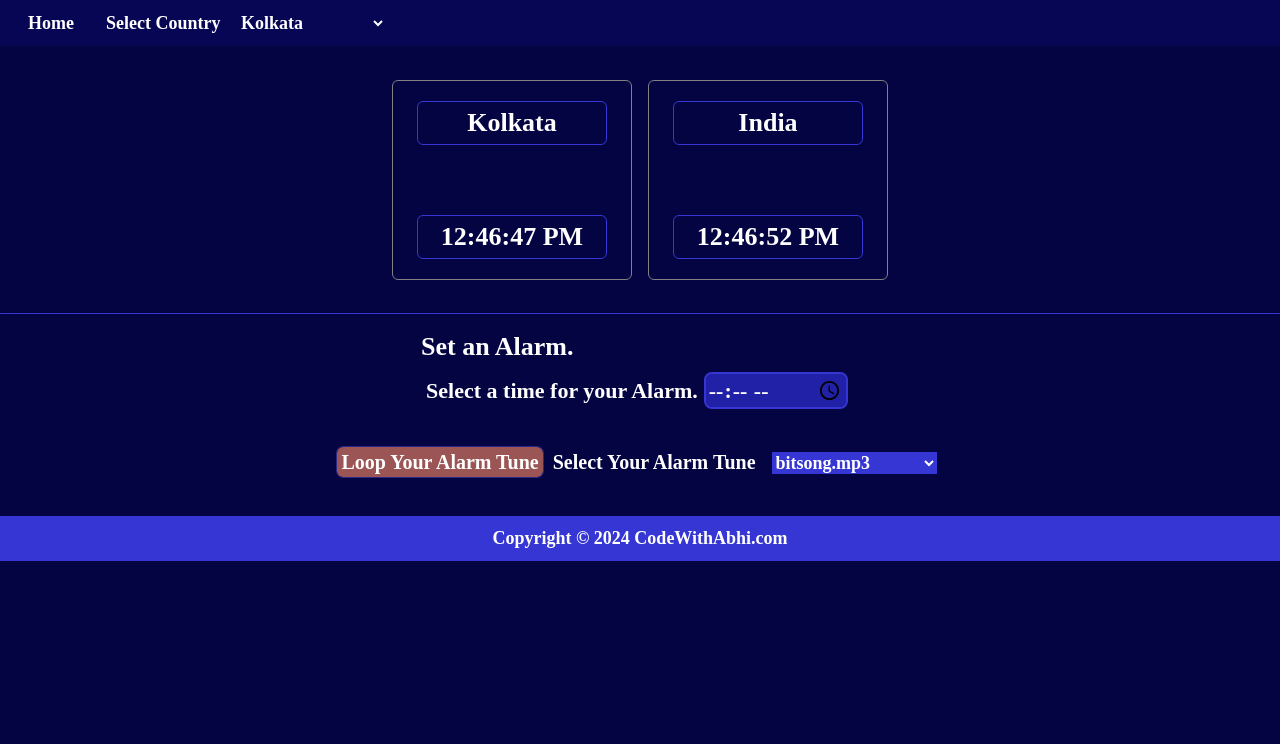
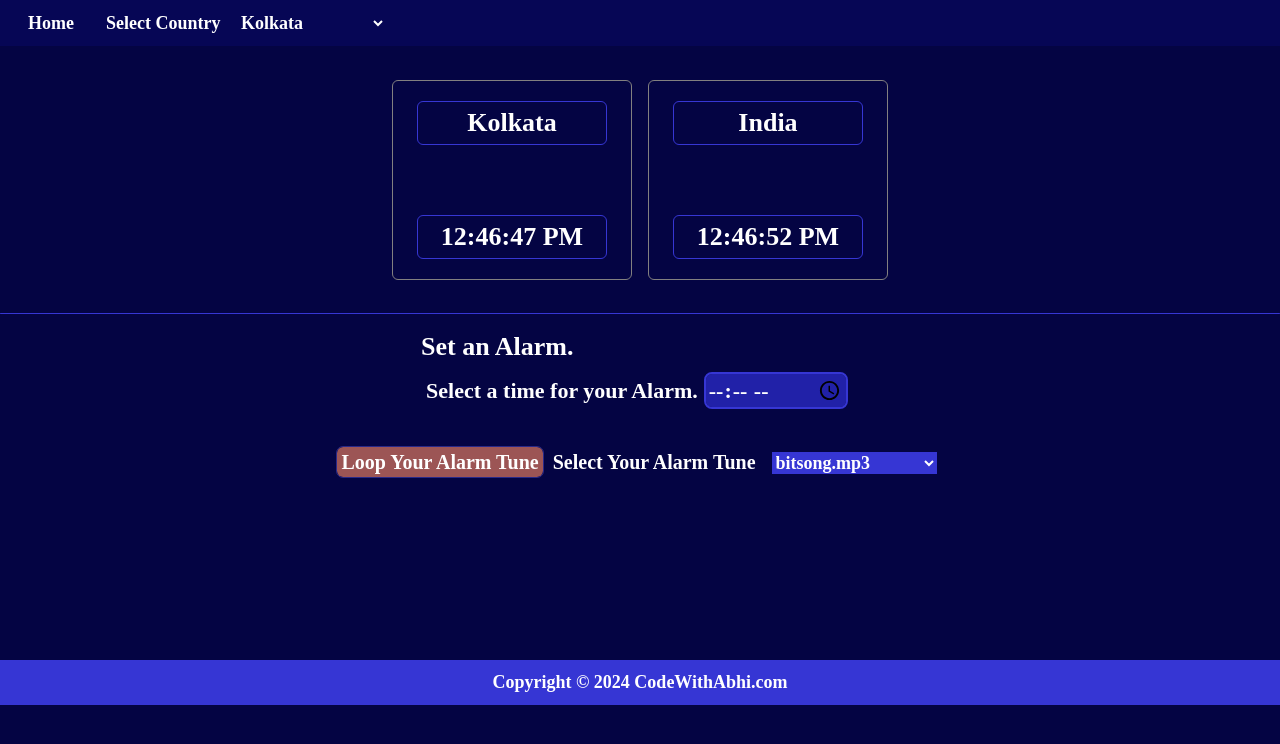
Before and after one commit to Abbhinendra/clock.com, a plain HTML site: page index.html in a window 1280 px wide. Drawn offline with Linux system fonts and the light colour scheme.

Commit message:
Update index.css

```diff
--- a/index.css
+++ b/index.css
@@ -236,6 +236,6 @@ nav ul select option{
     padding: 12px 12px 12px 12px;
     background-color:rgb(54, 54, 212);
   }
-.min{
-    min-height:20vh;
+#min{
+    min-height:18vh;
 }
```
